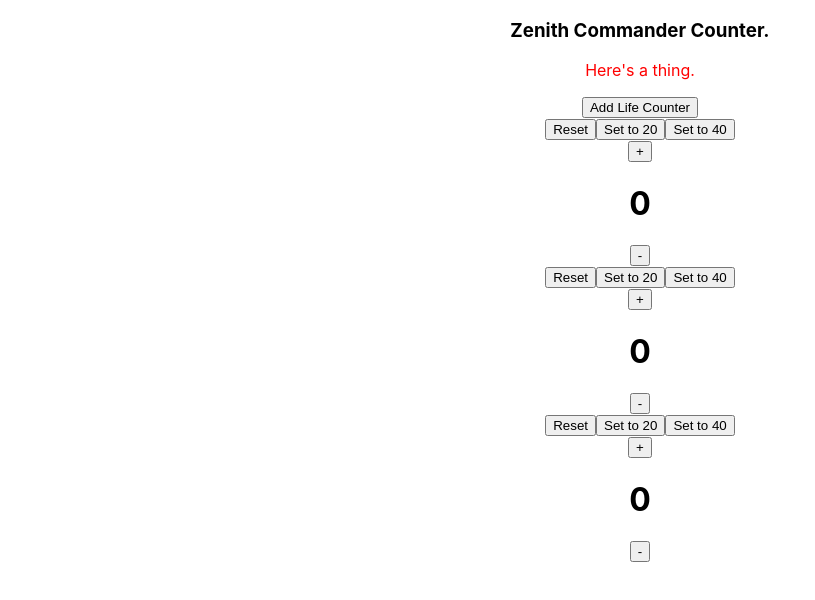
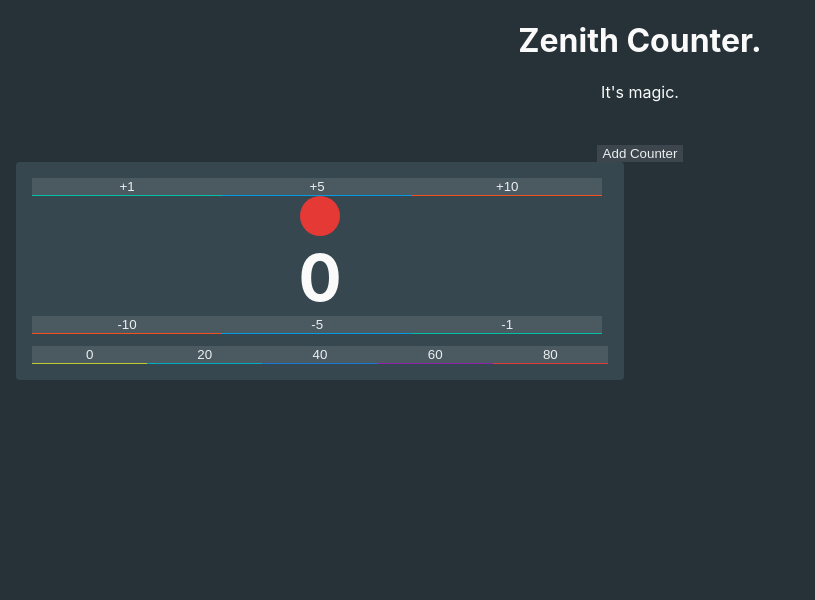
Before and after one commit to cwightrun/zenith, a React (Create React App) app: page / in a window 1280 px wide. Shown: the top 600 px of the page, without its empty margins (0-815 px from the left). Built offline with nearby package versions, Linux system fonts and the light colour scheme.

Commit message:
experimenting

```diff
--- a/package.json
+++ b/package.json
@@ -3,6 +3,7 @@
   "version": "0.1.0",
   "private": true,
   "dependencies": {
+    "mana-font": "^1.4.1",
     "react": "^16.6.3",
     "react-app-rewired": "^1.6.2",
     "react-dom": "^16.6.3",
--- a/src/App.css
+++ b/src/App.css
@@ -1,5 +1,13 @@
+body {
+  margin: 0;
+  padding: 0;
+  background: #263238;
+  color: #FAFAFA;
+}
+
 .App {
   text-align: center;
+  height: 100%;
 }
 
 .App-logo {
@@ -18,15 +26,129 @@
   color: white;
 }
 
-.App-link {
-  color: #61dafb;
+header {
+  padding-bottom: 24px;
 }
 
-@keyframes App-logo-spin {
-  from {
-    transform: rotate(0deg);
-  }
-  to {
-    transform: rotate(360deg);
-  }
+.App button {
+  position: relative;
+  appearance: none;
+  background: rgba(255, 255, 255, 0.1);
+  color: #ECEFF1;
+  border: none;
+  transform: translate3d(0, 0, 0);
 }
+
+button::after {
+  content: '';
+  background: #18FFFF;
+  position: absolute;
+  top: 0;
+  left: 0;
+  width: 100%;
+  height: 100%;
+  opacity: 0;
+  will-change: opacity;
+  transition: opacity ease 100ms;
+}
+
+button:active::after {
+  opacity: 0.5;
+}
+
+.App button:focus,
+.App button:active {
+  outline: none;
+}
+
+.counter-wrapper {
+  flex-basis: 45%;
+  padding: 1.25%;
+  margin: 0 1.25% 24px;
+  background: #37474F;
+  border-radius: 4px;
+}
+
+.counter {
+  display: flex;
+  flex-flow: column;
+  align-items: center;
+}
+
+.increment-column {
+  width: 100%;
+  display: flex;
+  flex-flow: row nowrap;
+  align-items: center;
+}
+
+.increment-column button {
+  flex-basis: 33%;
+}
+
+.value-wrapper {
+  width: 100%;
+  display: flex;
+  flex-flow: row nowrap;
+  justify-content: space-evenly;
+  align-items: center;
+}
+
+.counter-icon {
+  width: 40px;
+  height: 40px;
+  border-radius: 100%;
+  font-size: 24px;
+}
+
+.current-value {
+  margin: 0;
+  padding: 0;
+  font-size: 64px;
+  width: 66%;
+}
+
+.resets {
+  padding-top: 12px;
+  width: 100%;
+  display: flex;
+  flex-flow: row nowrap;
+  align-items: center;
+  justify-content: stretch;
+}
+
+.resets button {
+  width: 20%;
+}
+
+.has-3-buttons button.value-10 {
+  border-bottom: 1px solid #F4511E;
+}
+
+.has-3-buttons button.value-5 {
+  border-bottom: 1px solid #039BE5;
+}
+
+.has-3-buttons button.value-1 {
+  border-bottom: 1px solid #00BFA5;
+}
+
+.has-5-buttons button:nth-last-of-type(1) {
+  border-bottom: 1px solid #E53935;
+}
+
+.has-5-buttons button:nth-last-of-type(2) {
+  border-bottom: 1px solid #8E24AA;
+}
+
+.has-5-buttons button:nth-last-of-type(3) {
+  border-bottom: 1px solid #1976D2;
+}
+
+.has-5-buttons button:nth-last-of-type(4) {
+  border-bottom: 1px solid #00ACC1;
+}
+
+.has-5-buttons button:nth-last-of-type(5) {
+  border-bottom: 1px solid #C0CA33;
+}
--- a/src/App.js
+++ b/src/App.js
@@ -1,11 +1,15 @@
 import React, { Component } from 'react';
 import './App.css';
+import 'mana-font';
+import colorVars from './color-vars';
+import mtgMarks from './mf-vars';
 
 // class Header extends Component {}
 function Header(props) {
   return (
     <header className="header">
-      <h3>Zenith Commander Counter.</h3>
+      <h1>Zenith Counter.</h1>
+      <p>It's magic.</p>
     </header>
   )
 }
@@ -15,37 +19,58 @@ class Counter extends Component {
     super(props);
     this.state = {
       value: this.props.value,
+      icon: this.props.icon
     };
   }
 
-  handleSet(amt) {
-    this.setState({value: amt});
+  handleChange(dir, amt = 1) {
+    let newValue = this.state.value;
+    if (dir === 'negative') newValue = newValue - amt;
+    if (dir === 'positive') newValue = newValue + amt;
+    if (dir === 'reset') newValue = amt;
+    this.setState({value: newValue});
   }
 
-  handleReset() {
-    this.setState({value: 0});
-  }
-
-  handleIncrement(dir) {
-    let newValue = this.state.value;
-    if (dir === 'negative') newValue = newValue - 1;
-    if (dir === 'positive') newValue = newValue + 1;
-
-    this.setState({value: newValue});
+  changeIcon() {
+    if (this.state.icon <= 18) {
+      this.setState({icon: this.state.icon + 1});
+    } else {
+      this.setState({icon: 0});
+    }
   }
 
   render() {
     return (
       <div className="counter-wrapper">
-        <div className="resets">
-          <button onClick={() => this.handleReset()}>Reset</button>
-          <button onClick={() => this.handleSet(20)}>Set to 20</button>
-          <button onClick={() => this.handleSet(40)}>Set to 40</button>
+        <div className="counter">
+
+          <div className="increment-column col-pos button-group has-3-buttons">
+          <button className="value-1" onClick={() => {this.handleChange('positive', 1)}}>+1</button>
+          <button className="value-5" onClick={() => {this.handleChange('positive', 5)}}>+5</button>
+          <button className="value-10" onClick={() => {this.handleChange('positive', 10)}}>+10</button>
+          </div>
+
+          <div class="value-wrapper">
+            <button onClick={() => this.changeIcon()} className="counter-icon" style={{backgroundColor: colorVars[this.state.icon]}}>
+              <i className={'ms ms-' + mtgMarks[this.state.icon]}></i>
+            </button>
+            <h4 className="current-value">{this.state.value}</h4>
+          </div>
+
+          <div className="increment-column col-neg button-group has-3-buttons">
+          <button className="value-10" onClick={() => {this.handleChange('negative', 10)}}>-10</button>
+          <button className="value-5" onClick={() => {this.handleChange('negative', 5)}}>-5</button>
+          <button className="value-1" onClick={() => {this.handleChange('negative', 1)}}>-1</button>
+          </div>
+
         </div>
-        <div className="counter">
-          <button onClick={() => {this.handleIncrement('positive')}}>+</button>
-          <h1 className="current-value">{this.state.value}</h1>
-          <button onClick={() => {this.handleIncrement('negative')}}>-</button>
+
+        <div className="resets button-group has-5-buttons">
+          <button onClick={() => this.handleChange('reset', 0)}>0</button>
+          <button onClick={() => this.handleChange('reset', 20)}>20</button>
+          <button onClick={() => this.handleChange('reset', 40)}>40</button>
+          <button onClick={() => this.handleChange('reset', 60)}>60</button>
+          <button onClick={() => this.handleChange('reset', 80)}>80</button>
         </div>
       </div>
     );
@@ -56,13 +81,7 @@ class App extends Component {
   constructor(props) {
     super(props);
     this.state = {
-      counters: [{
-        value: 0
-      }, {
-        value: 0
-      }, {
-        value: 0
-      }]
+      counters: [{value: 0}],
     }
   }
 
@@ -77,19 +96,23 @@ class App extends Component {
     return (
       <div className="App">
         <Header />
-
         <main>
-
-          <p>Here's a thing.</p>
-
-          <button onClick={() => {this.addCounter('life')}}>Add Life Counter</button>
-          {counters.map((counter, i) =>
-            <Counter key={i} value={counter.value} />
-          )}
+          <button onClick={() => {this.addCounter('life')}}>Add Counter</button>
+          <div className="all-counters">
+            {counters.map((counter, i) =>
+              <Counter key={i} value={counter.value} icon={0} />
+            )}
+          </div>
 
           <style jsx>{`
-            p {
-              color: red;
+            main {
+              font-size: 16px;
+            }
+
+            .all-counters {
+              display: flex;
+              flex-flow: row wrap;
+              justify-content: space-between;
             }
           `}</style>
 
--- /dev/null
+++ b/src/color-vars.js
@@ -0,0 +1,24 @@
+const colorVars = [
+  '#E53935',
+  '#D81B60',
+  '#8E24AA',
+  '#5E35B1',
+  '#3949AB',
+  '#1E88E5',
+  '#039BE5',
+  '#00ACC1',
+  '#00897B',
+  '#43A047',
+  '#7CB342',
+  '#C0CA33',
+  '#FDD835',
+  '#FFB300',
+  '#FB8C00',
+  '#F4511E',
+  '#6D4C41',
+  '#757575',
+  '#546E7A',
+  '#EEFF41'
+];
+
+export default colorVars;
--- /dev/null
+++ b/src/mf-vars.js
@@ -0,0 +1,24 @@
+const mtgMarks = [
+  'guild-azorius',
+  'guild-boros',
+  'guild-dimir',
+  'guild-golgari',
+  'guild-gruul',
+  'guild-izzet',
+  'guild-orzhov',
+  'guild-rakdos',
+  'guild-selesnya',
+  'guild-simic',
+  'clan-abzan',
+  'clan-jeskai',
+  'clan-mardu',
+  'clan-sultai',
+  'clan-temur',
+  'clan-atarka',
+  'clan-dromoka',
+  'clan-kolaghan',
+  'clan-ojutai',
+  'clan-silumgar'
+];
+
+export default mtgMarks;
```
Also changed, not shown: 1 other file (tests, documents, lock files or other folders).
